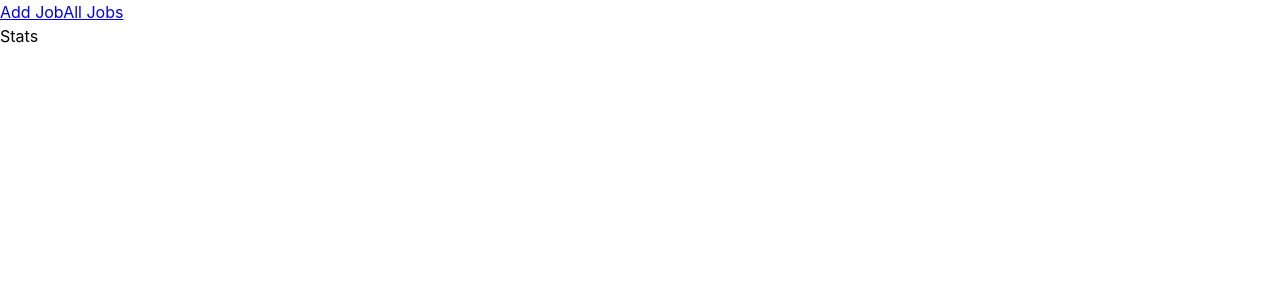
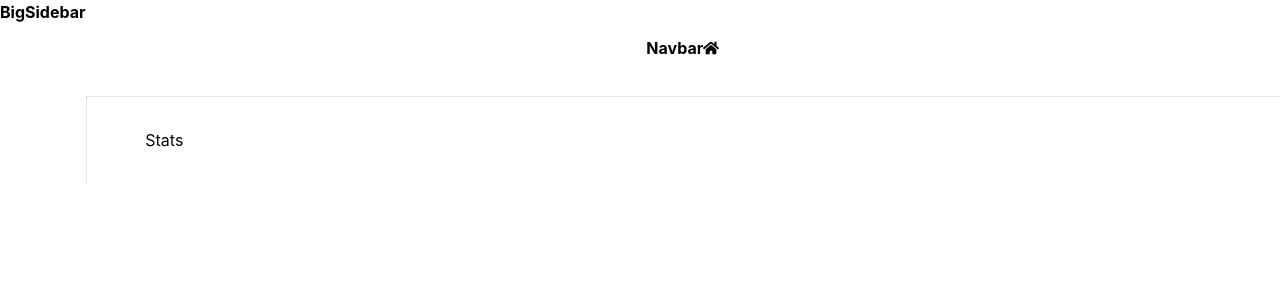
Before and after one commit to Hakan2211/MERN_App_Exercise, a React (Vite) app in the folder frontend/jobify/: page / in a window 1280 px wide. Shown: the top 300 px of the page. Built offline with nearby package versions, Linux system fonts and the light colour scheme; sample sign-in values are in the browser's storage.

Commit message:
shared layout

```diff
--- a/frontend/jobify/package.json
+++ b/frontend/jobify/package.json
@@ -11,6 +11,7 @@
     "axios": "^0.27.2",
     "react": "^18.0.0",
     "react-dom": "^18.0.0",
+    "react-icons": "^4.4.0",
     "react-router-dom": "^6.3.0",
     "styled-components": "^5.3.5"
   },
--- /dev/null
+++ b/frontend/jobify/src/components/BigSideBar.jsx
@@ -0,0 +1,74 @@
+import styled from "styled-components";
+
+const Wrapper = styled.aside`
+  display: none;
+  @media (min-width: 992px) {
+    display: block;
+    box-shadow: 1px 0px 0px 0px rgba(0, 0, 0, 0.1);
+    .sidebar-container {
+      background: var(--white);
+      min-height: 100vh;
+      height: 100%;
+      width: 250px;
+      margin-left: -250px;
+      transition: var(--transition);
+    }
+    .content {
+      position: sticky;
+      top: 0;
+    }
+    .show-sidebar {
+      margin-left: 0;
+    }
+    header {
+      height: 6rem;
+      display: flex;
+      align-items: center;
+      padding-left: 2.5rem;
+    }
+    .nav-links {
+      padding-top: 2rem;
+      display: flex;
+      flex-direction: column;
+    }
+    .nav-link {
+      display: flex;
+      align-items: center;
+      color: var(--grey-500);
+      padding: 1rem 0;
+      padding-left: 2.5rem;
+      text-transform: capitalize;
+      transition: var(--transition);
+    }
+    .nav-link:hover {
+      background: var(--grey-50);
+      padding-left: 3rem;
+      color: var(--grey-900);
+    }
+    .nav-link:hover .icon {
+      color: var(--primary-500);
+    }
+    .icon {
+      font-size: 1.5rem;
+      margin-right: 1rem;
+      display: grid;
+      place-items: center;
+      transition: var(--transition);
+    }
+    .active {
+      color: var(--grey-900);
+    }
+    .active .icon {
+      color: var(--primary-500);
+    }
+  }
+`;
+
+const BigSideBar = () => {
+  return (
+    <Wrapper>
+      <h4>BigSidebar</h4>
+    </Wrapper>
+  );
+};
+export default BigSideBar;
--- /dev/null
+++ b/frontend/jobify/src/components/NavBar.jsx
@@ -0,0 +1,94 @@
+import styled from "styled-components";
+import { FaHome } from "react-icons/fa";
+
+const Wrapper = styled.nav`
+  height: var(--nav-height);
+  display: flex;
+  align-items: center;
+  justify-content: center;
+  box-shadow: 0 1px 0px 0px rgba(0, 0, 0, 0.1);
+  .logo {
+    display: flex;
+    align-items: center;
+    width: 100px;
+  }
+  .nav-center {
+    display: flex;
+    width: 90vw;
+    align-items: center;
+    justify-content: space-between;
+  }
+  .toggle-btn {
+    background: transparent;
+    border-color: transparent;
+    font-size: 1.75rem;
+    color: var(--primary-500);
+    cursor: pointer;
+    display: flex;
+    align-items: center;
+  }
+  background: var(--white);
+  .btn-container {
+    position: relative;
+  }
+  .btn {
+    display: flex;
+    align-items: center;
+    justify-content: center;
+    gap: 0 0.5rem;
+    position: relative;
+    box-shadow: var(--shadow-2);
+  }
+
+  .dropdown {
+    position: absolute;
+    top: 40px;
+    left: 0;
+    width: 100%;
+    background: var(--primary-100);
+    box-shadow: var(--shadow-2);
+    padding: 0.5rem;
+    text-align: center;
+    visibility: hidden;
+    border-radius: var(--borderRadius);
+  }
+  .show-dropdown {
+    visibility: visible;
+  }
+  .dropdown-btn {
+    background: transparent;
+    border-color: transparent;
+    color: var(--primary-500);
+    letter-spacing: var(--letterSpacing);
+    text-transform: capitalize;
+    cursor: pointer;
+  }
+  .logo-text {
+    display: none;
+    margin: 0;
+  }
+  @media (min-width: 992px) {
+    position: sticky;
+    top: 0;
+
+    .nav-center {
+      width: 90%;
+    }
+    .logo {
+      display: none;
+    }
+    .logo-text {
+      display: block;
+    }
+  }
+`;
+
+const NavBar = () => {
+  return (
+    <Wrapper>
+      <h4>Navbar</h4>
+      <FaHome />
+    </Wrapper>
+  );
+};
+export default NavBar;
--- /dev/null
+++ b/frontend/jobify/src/components/SmallSideBar.jsx
@@ -0,0 +1,84 @@
+import styled from "styled-components";
+
+const Wrapper = styled.aside`
+  @media (min-width: 992px) {
+    display: none;
+  }
+  .sidebar-container {
+    position: fixed;
+    inset: 0;
+    background: rgba(0, 0, 0, 0.7);
+    display: flex;
+    justify-content: center;
+    align-items: center;
+    z-index: -1;
+    opacity: 0;
+    transition: var(--transition);
+  }
+  .show-sidebar {
+    z-index: 99;
+    opacity: 1;
+  }
+  .content {
+    background: var(--white);
+    width: var(--fluid-width);
+    height: 95vh;
+    border-radius: var(--borderRadius);
+    padding: 4rem 2rem;
+    position: relative;
+    display: flex;
+    align-items: center;
+    flex-direction: column;
+  }
+  .close-btn {
+    position: absolute;
+    top: 10px;
+    left: 10px;
+    background: transparent;
+    border-color: transparent;
+    font-size: 2rem;
+    color: var(--red-dark);
+    cursor: pointer;
+  }
+  .nav-links {
+    padding-top: 2rem;
+    display: flex;
+    flex-direction: column;
+  }
+  .nav-link {
+    display: flex;
+    align-items: center;
+    color: var(--grey-500);
+    padding: 1rem 0;
+    text-transform: capitalize;
+    transition: var(--transition);
+  }
+  .nav-link:hover {
+    color: var(--grey-900);
+  }
+  .nav-link:hover .icon {
+    color: var(--primary-500);
+  }
+  .icon {
+    font-size: 1.5rem;
+    margin-right: 1rem;
+    display: grid;
+    place-items: center;
+    transition: var(--transition);
+  }
+  .active {
+    color: var(--grey-900);
+  }
+  .active .icon {
+    color: var(--primary-500);
+  }
+`;
+
+const SmallSideBar = () => {
+  return (
+    <Wrapper>
+      <h4>Small SideBar</h4>
+    </Wrapper>
+  );
+};
+export default SmallSideBar;
--- a/frontend/jobify/src/components/index.js
+++ b/frontend/jobify/src/components/index.js
@@ -1,5 +1,8 @@
 import Alert from "./Alert.jsx";
+import BigSideBar from "./BigSideBar.jsx";
 import FormRow from "./FormRow.jsx";
 import Logo from "./Logo.jsx";
+import NavBar from "./NavBar.jsx";
+import SmallSideBar from "./SmallSideBar.jsx";
 
-export { Logo, FormRow, Alert };
+export { Logo, FormRow, Alert, NavBar, SmallSideBar, BigSideBar };
--- a/frontend/jobify/src/pages/dashboard/SharedLayout.jsx
+++ b/frontend/jobify/src/pages/dashboard/SharedLayout.jsx
@@ -1,5 +1,6 @@
 import { Outlet, Link } from "react-router-dom";
 import styled from "styled-components";
+import { NavBar, SmallSideBar, BigSideBar } from "../../components";
 
 const Wrapper = styled.section`
   .dashboard {
@@ -24,11 +25,16 @@ const Wrapper = styled.section`
 const SharedLayout = () => {
   return (
     <Wrapper>
-      <nav>
-        <Link to="add-job">Add Job</Link>
-        <Link to="all-jobs">All Jobs</Link>
-      </nav>
-      <Outlet />
+      <main className="dashboard">
+        <SmallSideBar />
+        <BigSideBar />
+        <div>
+          <NavBar />
+          <div className="dashboard-page">
+            <Outlet />
+          </div>
+        </div>
+      </main>
     </Wrapper>
   );
 };
```
Also changed, not shown: 1 other file (tests, documents, lock files or other folders).
